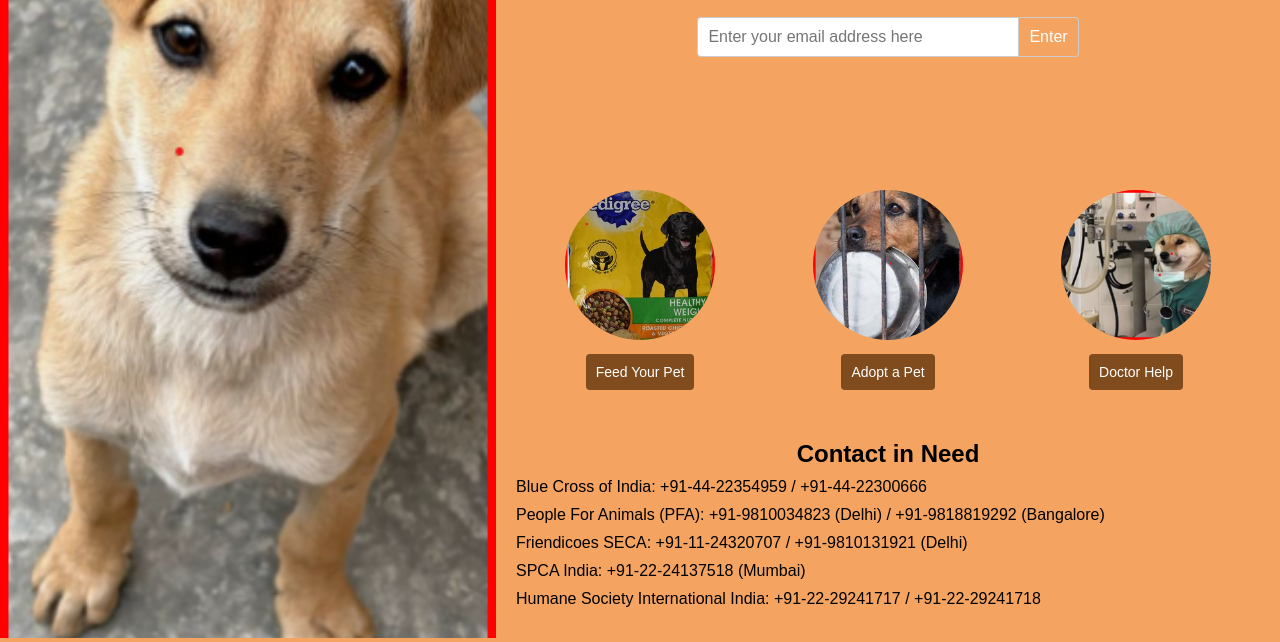
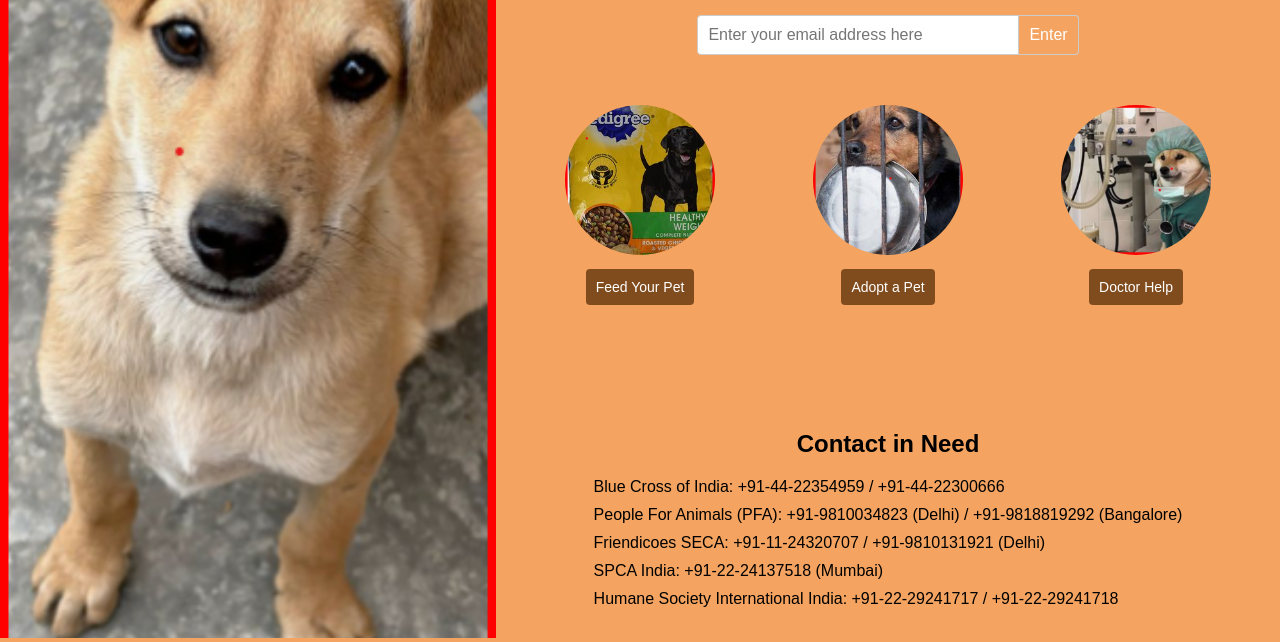
Before and after one commit to Khushi-creates24/Landing-page-, a plain HTML site: page index.html in a window 1280 px wide. Shown: the part 162-804 px from the top of the page. Drawn offline with Linux system fonts and the light colour scheme.

Commit message:
styles.css

```diff
--- a/styles.css
+++ b/styles.css
@@ -45,8 +45,7 @@ body, html {
     display: flex;
     justify-content: center;
     align-items: center;
-    margin-bottom: 20px;
-    margin-top: 20px;
+    margin: 20px 0;
 }
 
 .signup-box input {
@@ -71,8 +70,7 @@ body, html {
 .info-section {
     display: flex;
     justify-content: space-between;
-    margin-bottom: 30px;
-    margin-top: 3cm;
+    margin: 30px 0;
 }
 
 .info-box {
@@ -101,21 +99,22 @@ body, html {
 
 .contact-section {
     text-align: center;
-    margin-top: auto;
+    margin-top: 2cm; /* Adjust gap between info section and contact section */
 }
 
 .contact-section h2 {
-    margin-bottom: 10px;
+    margin-bottom: 20px; /* Adjust gap between title and contact list */
 }
 
 .contact-info {
-    text-align: left;
-    margin: 0 auto;
-    max-width: 800px;
+    display: inline-block; /* Ensure the contact info box sizes itself around content */
+    text-align: left; /* Align text to the left within the box */
+    margin: 0 auto; /* Center the box within its container */
+    max-width: 800px; /* Limit the width of the contact info box */
 }
 
 .contact-info ul {
-    list-style-type: none;
+    list-style-type: none; /* Remove bullets */
     padding: 0;
     margin: 0;
 }
```
